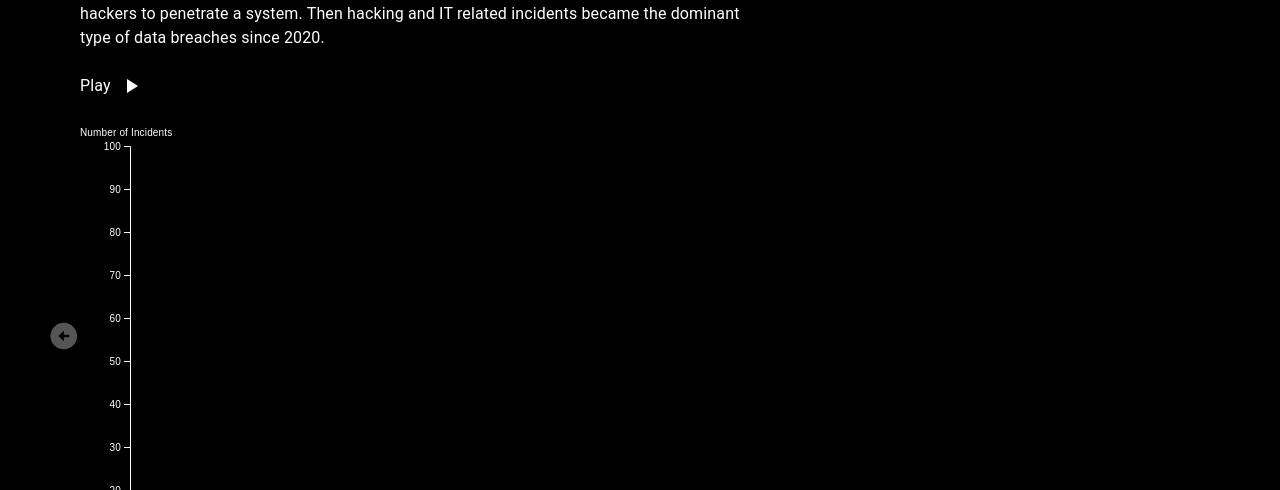
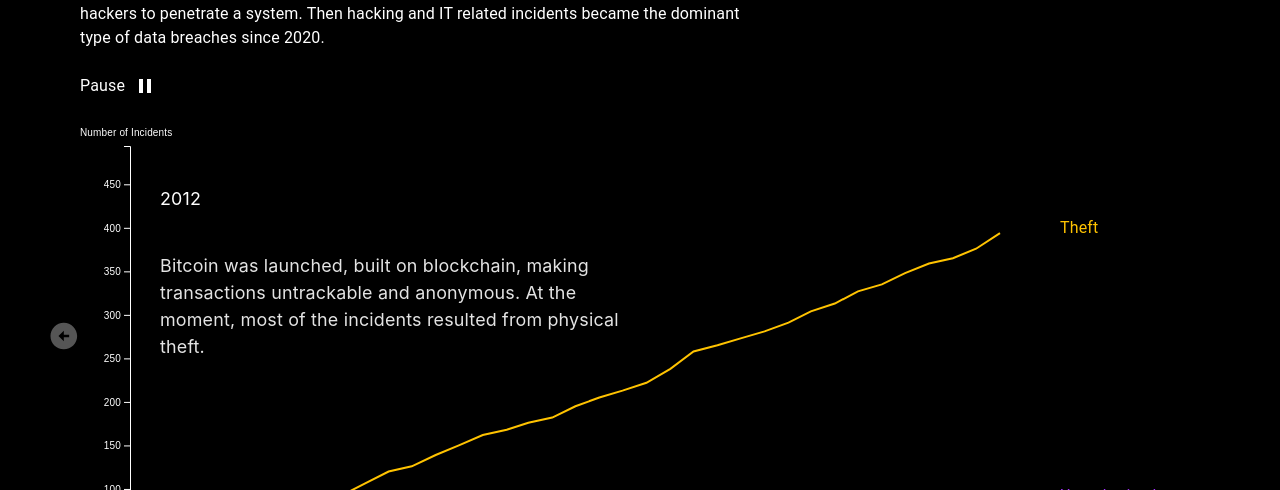
Before and after one commit to LinVince/portfolioMap, a React (Vite) app: page /dataBreaches in a window 1280 px wide. Shown: the part 430-920 px from the top of the page. Built offline with nearby package versions, Linux system fonts and the light colour scheme.

Commit message:
add animated text (data vis)

```diff
--- a/src/pages/DataBreaches.tsx
+++ b/src/pages/DataBreaches.tsx
@@ -10,12 +10,13 @@ import PlayArrowIcon from "@mui/icons-material/PlayArrow";
 import PauseIcon from "@mui/icons-material/Pause";
 import MultiLineChart, { DataPoint } from "../components/MultiLineChart";
 import BackToHomeIcon from "../components/HomeIcon";
+import { gsap } from "gsap";
 
 const DataBreachesByType: React.FC = () => {
   const [currentData, setCurrentData] = useState<DataPoint[]>([]);
   const [max, setMaxData] = useState<number>(0);
   const [index, setIndex] = useState<number>(0);
-  const [isRunning, setIsRunning] = useState<boolean>(false);
+  const [isRunning, setIsRunning] = useState<boolean>(true);
   const [isPause, setPause] = useState<boolean>(false);
   const [latestTimestamp, setLatestTimestamp] = useState<string | null>(null);
 
@@ -77,6 +78,85 @@ const DataBreachesByType: React.FC = () => {
     left: 0,
   };
 
+  /*Area for the animated texts */
+  const Text = [
+    {
+      text: "Bitcoin was launched, built on blockchain, making transactions untrackable and anonymous. At the moment, most of the incidents resulted from physical theft.",
+      duration: 8,
+      delay: 1,
+    },
+    {
+      text: "Bitcoin became extremely popular, later enabling hackers to use WannaCry ransomware to demand ransom without being easily tracked or caught.",
+      duration: 8,
+      delay: 1,
+    },
+    {
+      text: "Hacking and IT incidents quickly became the severest incident type.",
+      duration: 6,
+      delay: 1,
+    },
+  ];
+
+  const isDevice = useMediaQuery("(max-width:600px)");
+  const fontSize = isDevice ? "2vw" : "1.4vw";
+  const fontFamily = "Inter, sans-serif; Orbitron, sans-serif";
+
+  useEffect(() => {
+    let tlMaster = gsap.timeline();
+
+    Text.forEach((word: any) => {
+      const tlText = gsap.timeline({
+        yoyo: false,
+      });
+      tlText
+        .to("#animated_text", { duration: 0.5, opacity: 0 }) // Fade out current text
+        .set("#animated_text", { text: word.text }) // Set new text
+        .to("#animated_text", {
+          duration: word.duration,
+          opacity: 1,
+        }); // Fade in new text
+      tlMaster.add(tlText);
+    });
+    if (isRunning) {
+      gsap.globalTimeline.resume();
+    } else {
+      gsap.globalTimeline.pause();
+    }
+    return () => {
+      // Clean up the animation when the component unmounts
+      tlMaster.kill();
+    };
+  }, [isRunning]);
+
+  const Years = Array.from({ length: 13 }, (_, i) => 2009 + i);
+  useEffect(() => {
+    let tlMaster = gsap.timeline();
+
+    Years.forEach((year: any) => {
+      const tlText = gsap.timeline({
+        yoyo: false,
+      });
+      tlText
+        .set("#animated_year", { text: year }) // Set new text
+        .to("#animated_year", {
+          duration: 1.8,
+          opacity: 1,
+        }); // Fade in new text
+      tlMaster.add(tlText);
+    });
+    if (isRunning) {
+      gsap.globalTimeline.resume();
+    } else {
+      gsap.globalTimeline.pause();
+    }
+    return () => {
+      // Clean up the animation when the component unmounts
+      tlMaster.kill();
+    };
+  }, [isRunning]);
+
+  /*Closed */
+
   return (
     <Box sx={{ display: "flex", justifyContent: "center" }}>
       <Box className="App" sx={{ width: "100%", paddingTop: 10 }}>
@@ -106,6 +186,7 @@ const DataBreachesByType: React.FC = () => {
             </Typography>
           </Box>
         </Box>
+
         {!isRunning && (
           <Box sx={{ display: "flex", alignItems: "center" }}>
             <Typography>Play</Typography>
@@ -130,7 +211,40 @@ const DataBreachesByType: React.FC = () => {
             </IconButton>
           </Box>
         )}
-        <MultiLineChart data={currentData} max={max} lines={lines} />
+        <Box sx={{ position: "relative" }}>
+          <MultiLineChart data={currentData} max={max} lines={lines} />
+          {/*Animated Texts*/}
+          <Box
+            sx={{
+              width: "100%",
+              //height: isDevice ? "600px" : "800px",
+              display: "flex",
+              p: 10,
+              //paddingTop: 40,
+              position: "absolute",
+              top: 0,
+              left: 0,
+              alignItems: "center",
+              justifyContent: "start",
+            }}
+          >
+            <Box id="textArea" sx={{ width: "50%" }}>
+              <Typography
+                id="animated_year"
+                fontSize={fontSize}
+                paddingBottom={5}
+                fontFamily={fontFamily}
+              ></Typography>
+              <Typography
+                id="animated_text"
+                display="inline"
+                fontSize={fontSize}
+                fontFamily={fontFamily}
+              ></Typography>
+            </Box>
+          </Box>
+          {/*Closed */}
+        </Box>
       </Box>
     </Box>
   );
```
